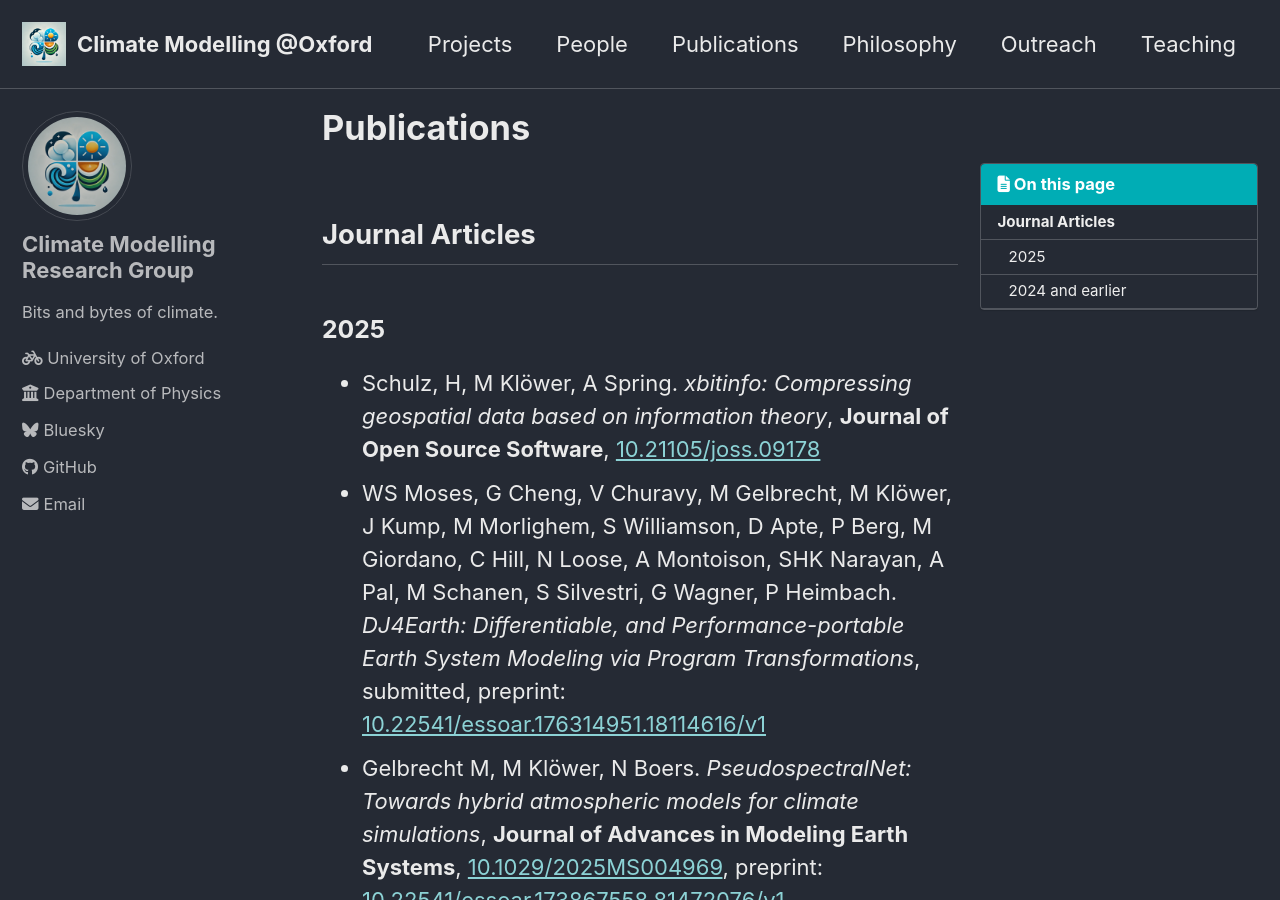
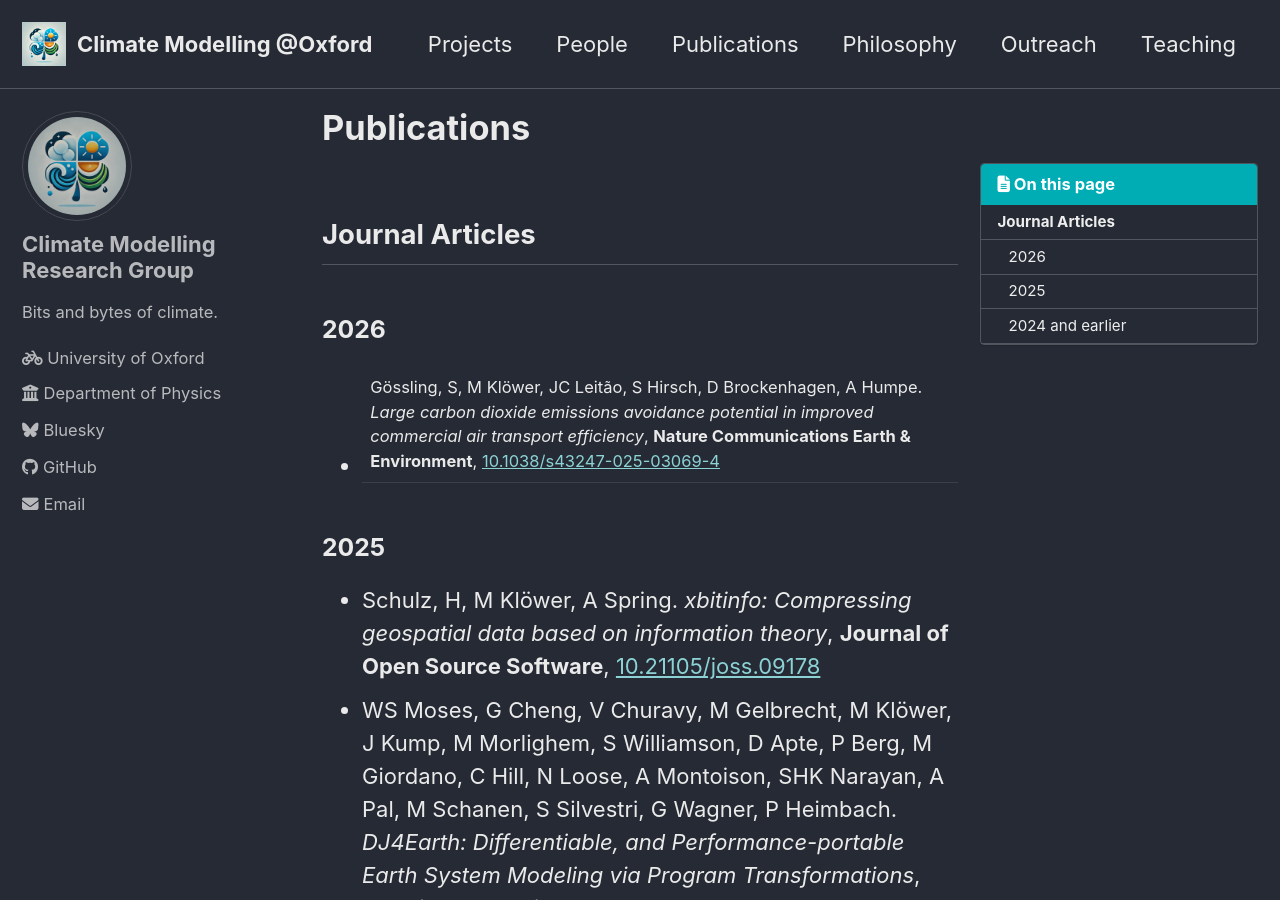
Before and after one commit to climate-modelling/climate-modelling.github.io, a Jekyll site: the page built from _pages/publications.md, in a window 1280 px wide and 900 px high. Built offline with Jekyll 4.4.1, drawn with Linux system fonts in a browser that asks for light colours; cached includes are drawn as plain includes.

Commit message:
Update publications.md

```diff
--- a/_pages/publications.md
+++ b/_pages/publications.md
@@ -7,6 +7,10 @@ toc_sticky: true
 ---
 
 ## Journal Articles
+
+### 2026
+
+- Gössling, S, M Klöwer, JC Leitão, S Hirsch, D Brockenhagen, A Humpe. *Large carbon dioxide emissions avoidance potential in improved commercial air transport efficiency*, **Nature Communications Earth & Environment**, [10.1038/s43247-025-03069-4](https://doi.org/10.1038/s43247-025-03069-4)|
 
 ### 2025
 
```
